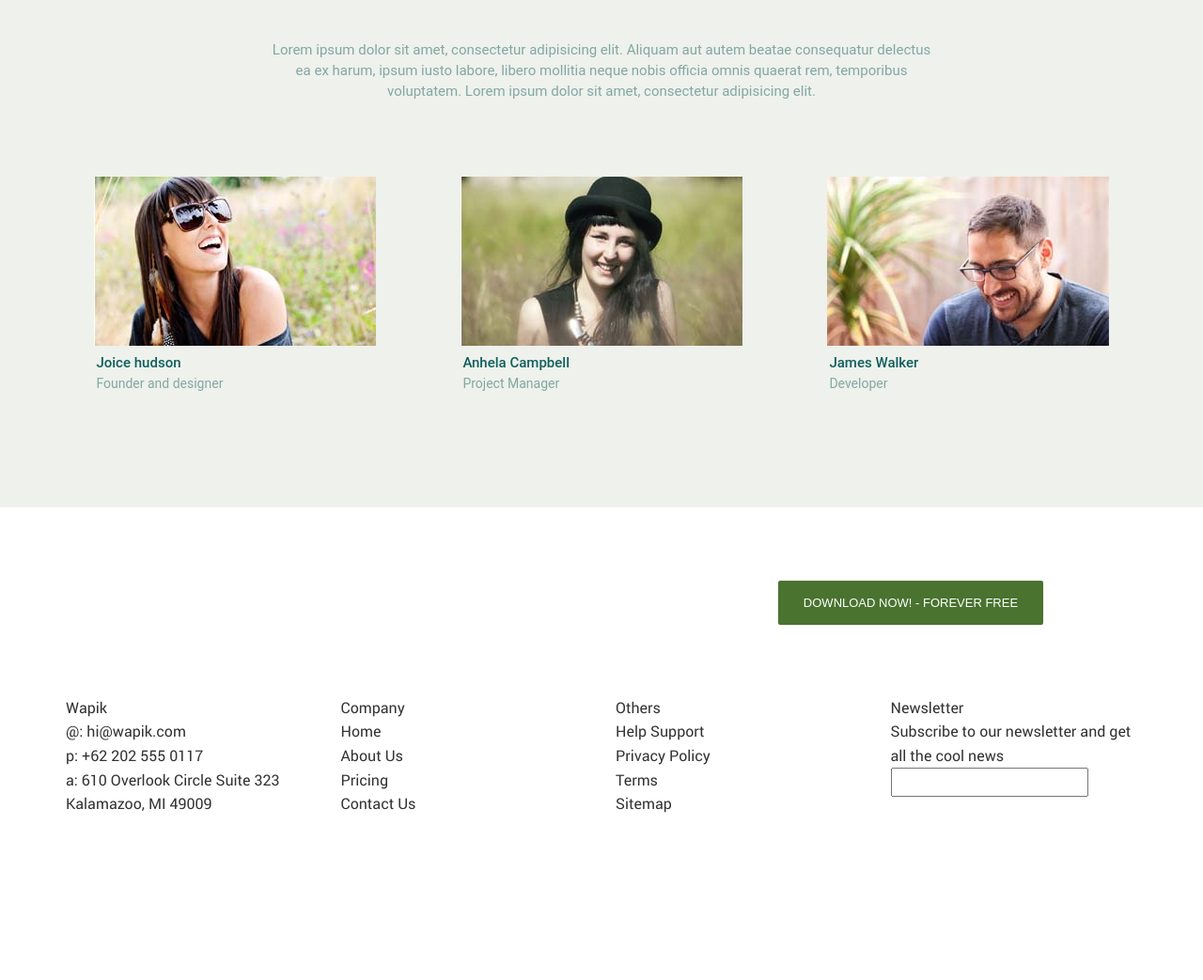
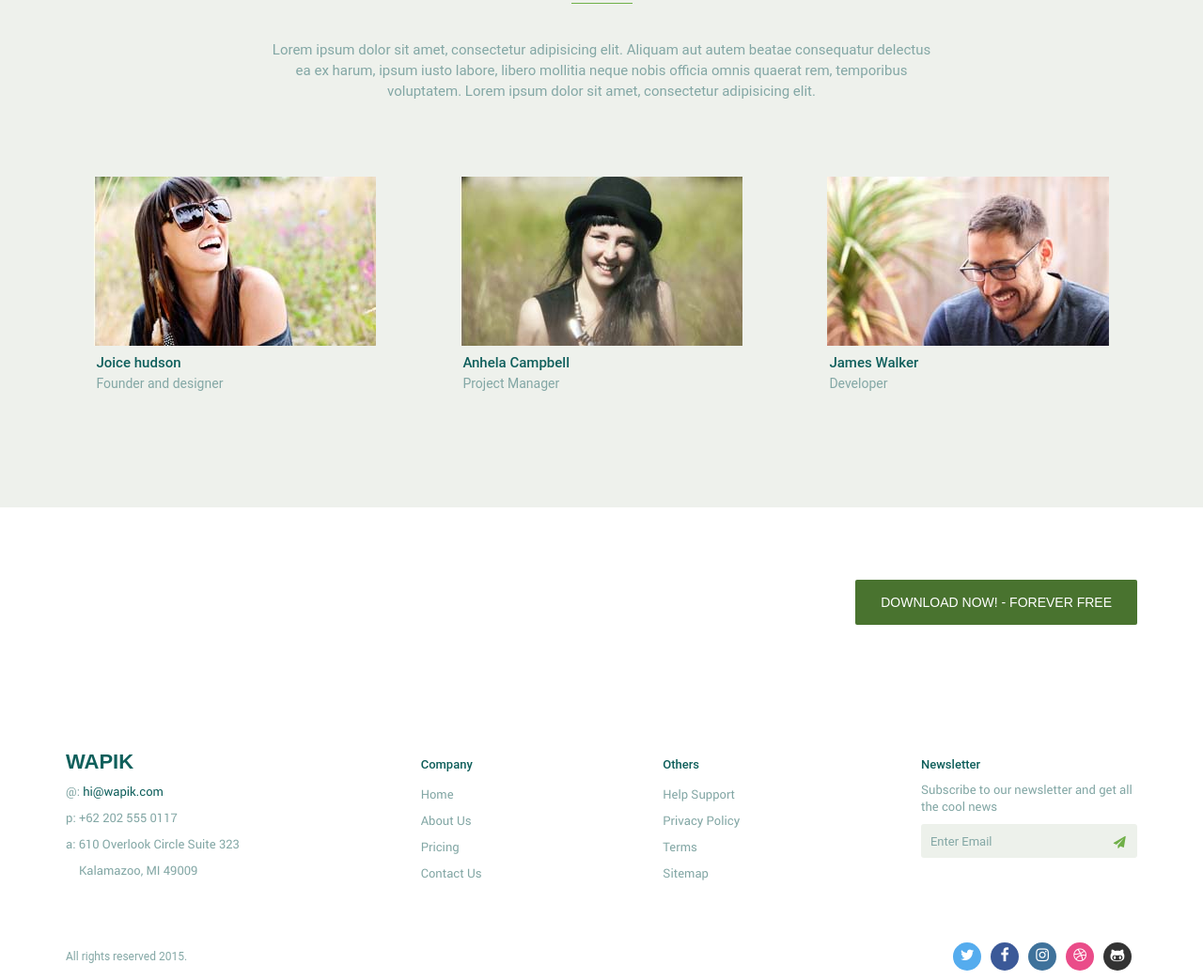
Before and after one commit to industar/wapik, a plain HTML site: page index.html in a window 1280 px wide. Shown: the part 1333-2376 px from the top of the page at 94% size. Before the commit the page ends 2201 px from the top, so only its background shows below. Drawn offline with Linux system fonts and the light colour scheme.

Commit message:
первая страница

```diff
--- a/_main.css
+++ b/_main.css
@@ -1,19 +1,23 @@
 *::-webkit-input-placeholder {
-	color: #666;
+	color: #83a7a5;
 	opacity: 1;
 }
 *:-moz-placeholder {
-	color: #666;
+	color: #83a7a5;
 	opacity: 1;
 }
 *::-moz-placeholder {
-	color: #666;
+	color: #83a7a5;
 	opacity: 1;
 }
 *:-ms-input-placeholder {
-	color: #666;
+	color: #83a7a5;
 	opacity: 1;
 }
+:focus::-webkit-input-placeholder {color: transparent}
+:focus::-moz-placeholder          {color: transparent}
+:focus:-moz-placeholder           {color: transparent}
+:focus:-ms-input-placeholder      {color: transparent}
 
 body input:focus:required:invalid,
 body textarea:focus:required:invalid {
@@ -36,14 +40,21 @@ body textarea:required:valid {
     align-items: center;
     flex-wrap: wrap;
 
-
 }
 
-hr {
+.navbar-hr {
     height: 1px;
-    color: #080808;
-    z-index: 1000;
+    opacity: 0.2;
+    background-color: white;
+    margin: 0 auto;
 }
+.about-us-hr {
+    width: 65px;
+    height: 1px;
+    background-color: #6fb048;
+    margin: 0 auto;
+}
+
 .center {
     text-align: center;
 }
@@ -71,7 +82,7 @@ a.phone {
     font-size: 13px;
     font-weight: 400;
     line-height: 21px;
-    padding-left: 20px;
+    margin-left: 20px;
 
 }
 
@@ -140,7 +151,13 @@ a.phone {
     background-color: #6fb048;
     border-radius: 2px;
     padding: 16px 27px;
-    margin-bottom: 150px;
+    text-decoration: none;
+}
+.btn:hover, .download-main-topline .btn:hover {
+    color: #ffffff;
+    text-decoration: none;
+    background-color: #2991a2;
+    transition: all 0.5s ease 0s;
 }
 
 .about-us-main {
@@ -245,5 +262,137 @@ a.phone {
 .download-main-topline .btn {
     background-color: #49732f;
     font-family: Montserrat, sans-serif;
+    }
+
+.footer-main-topline {
+    display: flex;
+    align-items: baseline;
+    justify-content: space-between;
+    flex-wrap: wrap;
+    align-content:space-between;
+    margin: 60px auto;
+    line-height: 28px;
+    color: #83a7a5;
     font-size: 13px;
 }
+
+.footer-main-topline a {
+    color: #83a7a5;
+}
+
+footer h6 {
+    color: #0f5f5b;
+    font-family: "Roboto", sans-serif;
+    font-weight: 500;
+    line-height: 22px;
+
+}
+
+.footer-main-address h6 {
+    font-size: 22px;
+    font-weight: bold;
+    font-family: "Proxima Nova", sans-serif;
+    text-transform: uppercase;
+}
+.footer-main-address span {
+    padding-left: 14px;
+    color: #83a7a5;
+    line-height: 20px;
+}
+.footer-main-address li:nth-child(2) span {
+    color: #0f5f5c;
+    line-height: 28px;
+    padding: 0;
+}
+
+.footer-main-padding {
+    padding-bottom: 0.5em;
+}
+
+
+.footer-main-newsletter {
+    position: relative;
+    line-height: 18px;
+}
+.footer-main-relative {
+    position: relative;
+}
+
+.email {
+    width: 230px;
+    height: 36px;
+    -moz-border-radius: 3px;
+    -webkit-border-radius: 3px;
+    border-radius: 3px; /* border radius */
+    -moz-background-clip: padding;
+    -webkit-background-clip: padding-box;
+    background-clip: padding-box; /* prevents bg color from leaking outside the border */
+    background-color: #edf1eb; /* layer fill content */
+    border: none;
+    padding: 0 10px;
+    color: #83a7a5; /* text color */
+    font-family: "Roboto", sans-serif;
+    font-size: 13px;
+    position: relative;
+    margin-top: 10px;
+}
+
+.footer-main-icon {
+    left: 89%;
+    position: absolute;
+    top: 42%;
+}
+.footer-main-icon a {
+    color: #6faf47
+}
+.footer-main-bottomline {
+    display: flex;
+    align-items: baseline;
+    justify-content: space-between;
+    flex-wrap: wrap;
+    align-content:space-between;
+    margin: 10px 0;
+
+}
+
+.footer-main-bottomline p {
+    height: 13px;
+    color: #83a7a5;
+    font-family: Roboto, sans-serif;
+    font-size: 12px;
+    font-weight: 400;
+    line-height: 18px;
+}
+.social-media li {
+    display: inline-flex;
+    width: 30px;
+    height: 30px;
+    -moz-border-radius: 15px;
+    -webkit-border-radius: 15px;
+    border-radius: 15px; /* border radius */
+    -moz-background-clip: padding;
+    -webkit-background-clip: padding-box;
+    background-clip: padding-box; /* prevents bg color from leaking outside the border */
+    margin-right: 6px;
+    text-align: center;
+}
+.social-media a {
+    display: block;
+    margin: 0 auto;
+    color: #ffffff;
+}
+.twitter {
+    background-color: #55acee;
+}
+.facebook {
+    background-color: #3b5998;
+}
+.instagram {
+    background-color: #3f729b;
+}
+.dribble{
+    background-color: #ea4c89;
+}
+.github {
+    background-color: #333;
+}
--- a/index.html
+++ b/index.html
@@ -27,10 +27,11 @@
 	<meta http-equiv="X-UA-Compatible" content="IE=edge">
 	<meta name="viewport" content="width=device-width, initial-scale=1, maximum-scale=1">
 
-	<link rel="shortcut icon" href="img/favicon/favicon.ico" type="image/x-icon">
+	<link rel="shortcut icon" href="img/favicon/shakal.ico" type="image/x-icon">
 	<link rel="apple-touch-icon" href="img/favicon/apple-touch-icon.png">
 	<link rel="apple-touch-icon" sizes="72x72" href="img/favicon/apple-touch-icon-72x72.png">
 	<link rel="apple-touch-icon" sizes="114x114" href="img/favicon/apple-touch-icon-114x114.png">
+    <link rel="stylesheet" href="libs/font-awesome-4.2.0/css/font-awesome.min.css" />
 
 </head>
 
@@ -39,10 +40,10 @@
             <!--Начало меню -->
             <header class="navbar">
                <div class="container">
-                <div class="row navbar-row">
+                <div class="navbar-row">
                     <div class="nav-bar-left">
                         <a class="logo" href="#">Wapik</a>
-                        <a class="phone"href="#">+62 202 555 0117</a>
+                        <a class="phone" href="#">+62 202 555 0117</a>
                     </div>
 
                     <div class="nav-bar-right navbar-header">
@@ -59,7 +60,7 @@
                             </div>
 
                     </div>
-                   <hr>
+                   <hr class="navbar-hr">
                 <!--Конец меню -->
 
 
@@ -82,7 +83,7 @@
                     <div class="row about-us-topline">
                         <div class="col-sm-12">
                             <h2>About Us</h2>
-                            <hr/>
+                            <hr class="about-us-hr">
                             <p>
                                Lorem ipsum dolor sit amet, consectetur adipisicing elit. Alias animi aut beatae consectetur culpa, explicabo in ipsam iste libero maiores necessitatibus nisi, porro, possimus suscipit tempora vel velit voluptas voluptatem!
                                 Lorem ipsum dolor sit amet, consectetur adipisicing elit. Aliquam aut autem beatae consequatur delectus ea ex harum, ipsum iusto labore, libero mollitia neque nobis officia omnis quaerat rem, temporibus voluptatem.
@@ -117,6 +118,7 @@
                         <div class="row about-us-topline">
                             <div class="col-sm-12">
                                 <h2>Meet Our Team</h2>
+                                <hr class="about-us-hr">
                                 <hr/>
                                     <p>
                                         Lorem ipsum dolor sit amet, consectetur adipisicing elit. Aliquam aut autem beatae consequatur delectus ea ex harum, ipsum iusto labore, libero mollitia neque nobis officia omnis quaerat rem, temporibus voluptatem. Lorem ipsum dolor sit amet, consectetur adipisicing elit.
@@ -145,10 +147,10 @@
             </section>
             <!--Конец Our team-->
 
-            <!--Начало Скачать-->
+            <!--Начало Download-->
             <section class="download-main">
                 <div class="container">
-                    <div class="row download-main-topline">
+                    <div class="download-main-topline">
                         <div>
                             <h3>Do You Like Wapik? Download it Now</h3>
                                 <p>
@@ -161,50 +163,70 @@
                     </div>
                 </div>
             </section>
-            <!--Конец Скачать-->
+            <!--Конец Download-->
 
             <!--Начало footer-->
             <footer class="footer-main">
                 <div class="container">
-                    <div class="row">
-                        <div class="col-sm-3">
+                    <div class="footer-main-topline">
+                        <div>
                             <address>
                                 <ul class="footer-main-address">
-                                    <li><h6>Wapik</h6></li>
-                                    <li>@: hi@wapik.com</li>
+                                    <li class="footer-main-padding"><h6>Wapik</h6></li>
+                                    <li>@: <span>hi@wapik.com</span></li>
                                     <li>p: +62 202 555 0117</li>
-                                    <li>a: 610 Overlook Circle Suite 323
-                                        Kalamazoo, MI 49009
-                                    </li>
+                                    <li>a: 610 Overlook Circle Suite 323 <br> <span>Kalamazoo, MI 49009</span>  </li>
                                 </ul>
                             </address>
 
                         </div>
-                        <div class="col-sm-3">
+                        <div>
                             <ul class="footer-main-links">
-                                <li><h6>Company</h6></li>
-                                <li>Home</li>
-                                <li>About Us</li>
-                                <li>Pricing</li>
-                                <li>Contact Us</li>
+                                <li class="footer-main-padding"><h6>Company</h6></li>
+                                <li><a href="#">Home</a></li>
+                                <li><a href="#">About Us</a></li>
+                                <li><a href="#">Pricing</a></li>
+                                <li><a href="#">Contact Us</a></li>
                             </ul>
                         </div>
-                        <div class="col-sm-3">
 
-                            <ul>
-                                <li><h6>Others</h6></li>
-                                <li>Help Support</li>
-                                <li>Privacy Policy</li>
-                                <li>Terms</li>
-                                <li>Sitemap</li>
+                        <div>
+                            <ul class="footer-main-others">
+                                <li class="footer-main-padding"><h6>Others</h6></li>
+                                <li><a href="#">Help Support</a></li>
+                                <li><a href="#">Privacy Policy</a></li>
+                                <li><a href="#">Terms</a></li>
+                                <li><a href="#">Sitemap</a></li>
                             </ul>
                         </div>
-                        <div class="col-sm-3">
 
-                            <h6>Newsletter</h6>
-                            <p>Subscribe to our newsletter and get all the cool news</p>
-                            <input class="email" type="email"/>
+                        <div class="footer-main-newsletter">
+                            <h6 class="footer-main-padding">Newsletter</h6>
+                            <p><label for="footer-email">Subscribe to our newsletter and get all <br/> the cool news</label></p>
+                            <div class="footer-main-relative">
+                                <input id="footer-email" class="email" placeholder="Enter Email" type="email"/>
+                                <span class="footer-main-icon">
+                                    <a href="#">
+                                        <i class="fa fa-paper-plane"></i>
+                                    </a>
+                                </span>
+                            </div>
                         </div>
+                    </div>
+                    <div class="footer-main-bottomline">
+
+                            <p>
+                                All rights reserved 2015.
+                            </p>
+
+                                <ul class="social-media">
+                                    <li class="twitter"><a  href="#"><i class="fa fa-twitter"></i></a></li>
+                                    <li class="facebook"><a  href="#"><i class="fa fa-facebook"></i></a></li>
+                                    <li class="instagram"><a  href="#"><i class="fa fa-instagram"></i></a></li>
+                                    <li class="dribble"><a  href="#"><i class="fa fa-dribbble"></i></a></li>
+                                    <li class="github"><a  href="#"><i class="fa fa-github-alt"></i></a></li>
+
+                                </ul>
                     </div>
                 </div>
             </footer>
```
Also changed, not shown: _media.css (+25 -0 lines).
